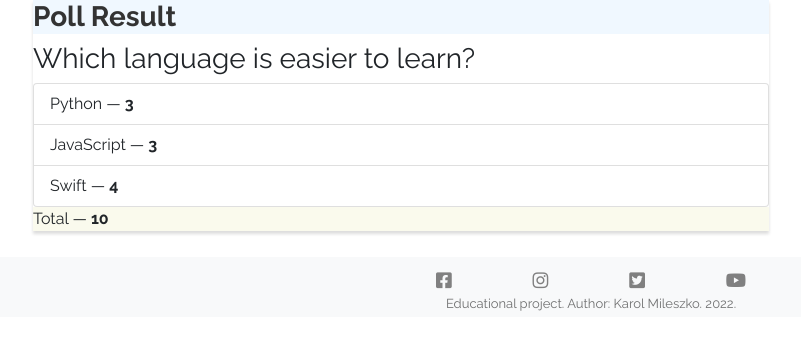
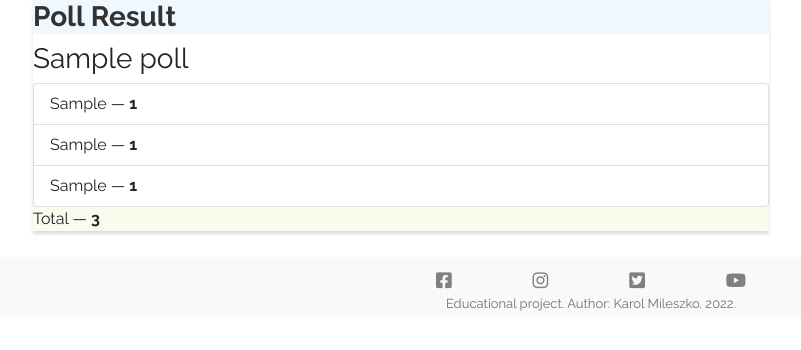
Before and after one commit to KarMiles/physio-clinic, a Django app: page /poll/results/1/ in a window 1280 px wide. Shown: the part 96-446 px from the top of the page, without its empty margins (49-850 px from the left). Run offline with Django 3.2, Linux system fonts and the light colour scheme; tables that the repository leaves empty hold one stand-in row (values such as "Sample post"); some libraries are stand-ins or nearby versions.

Commit message:
Add poll results functionality

```diff
--- a/poll/models.py
+++ b/poll/models.py
@@ -10,3 +10,6 @@ class Poll(models.Model):
     option_one_count = models.IntegerField(default=0)
     option_two_count = models.IntegerField(default=0)
     option_three_count = models.IntegerField(default=0)
+
+    def total(self):
+        return self.option_one_count + self.option_two_count + self.option_three_count
--- a/poll/views.py
+++ b/poll/views.py
@@ -13,6 +13,7 @@ def poll_home(request):
     }
     return render(request, 'poll/poll_home.html', context)
 
+
 def poll_create(request):
     if request.method == 'POST':
         form = CreatePollForm(request.POST)
@@ -24,9 +25,6 @@ def poll_create(request):
     context = {'form': form}
     return render(request, 'poll/poll_create.html', context)
 
-def poll_results(request, poll_id):
-    context = {}
-    return render(request, 'poll/poll_results.html', context)
 
 def poll_vote(request, poll_id):
     poll = Poll.objects.get(pk=poll_id)
@@ -51,3 +49,12 @@ def poll_vote(request, poll_id):
         'poll': poll
     }
     return render(request, 'poll/poll_vote.html', context)
+
+
+def poll_results(request, poll_id):
+    poll = Poll.objects.get(pk=poll_id)
+
+    context = {
+        'poll': poll
+    }
+    return render(request, 'poll/poll_results.html', context)
--- a/templates/poll/poll_results.html
+++ b/templates/poll/poll_results.html
@@ -11,17 +11,17 @@
             </div>
 
             <div class="panel-body">
-                <h3>Which language is easier to learn?</h3>
+                <h3>{{ poll.question }}</h3>
             </div>
 
             <ul class="list-group">
-                <li class="list-group-item">Python &mdash; <strong>3</strong></li>
-                <li class="list-group-item">JavaScript &mdash; <strong>3</strong></li>
-                <li class="list-group-item">Swift &mdash; <strong>4</strong></li>
+                <li class="list-group-item">{{ poll.option_one }} &mdash; <strong>{{poll.option_one_count}}</strong></li>
+                <li class="list-group-item">{{ poll.option_two }} &mdash; <strong>{{poll.option_two_count}}</strong></li>
+                <li class="list-group-item">{{ poll.option_three }} &mdash; <strong>{{poll.option_three_count}}</strong></li>
             </ul>
 
             <div class="panel-footer">
-                Total &mdash; <strong>10</strong>
+                Total &mdash; <strong>{{ poll.total }}</strong>
             </div>
 
         </div>
```
